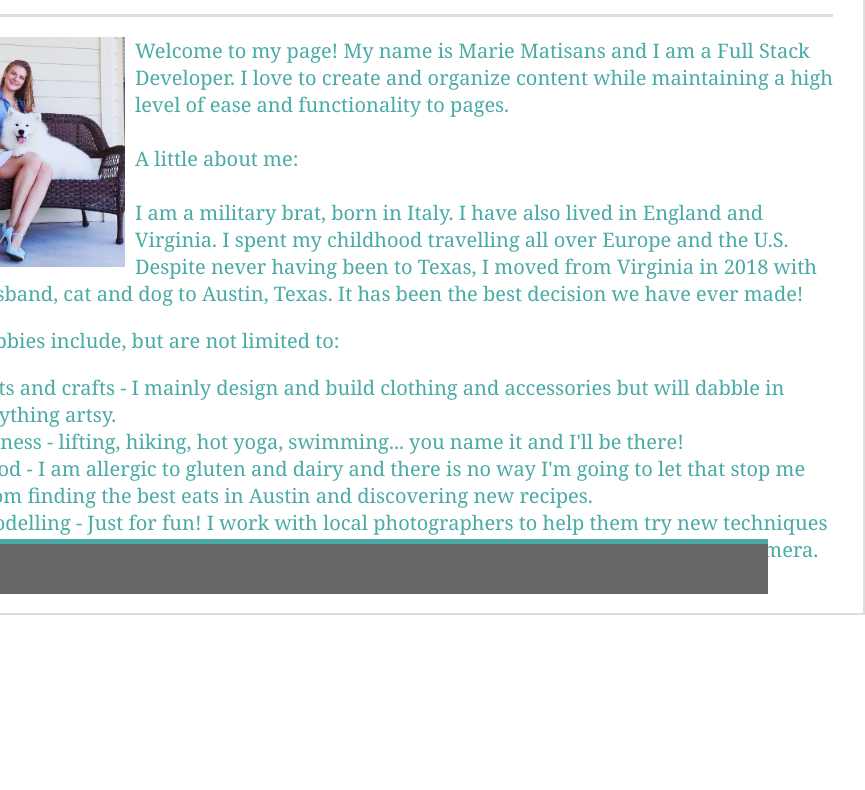
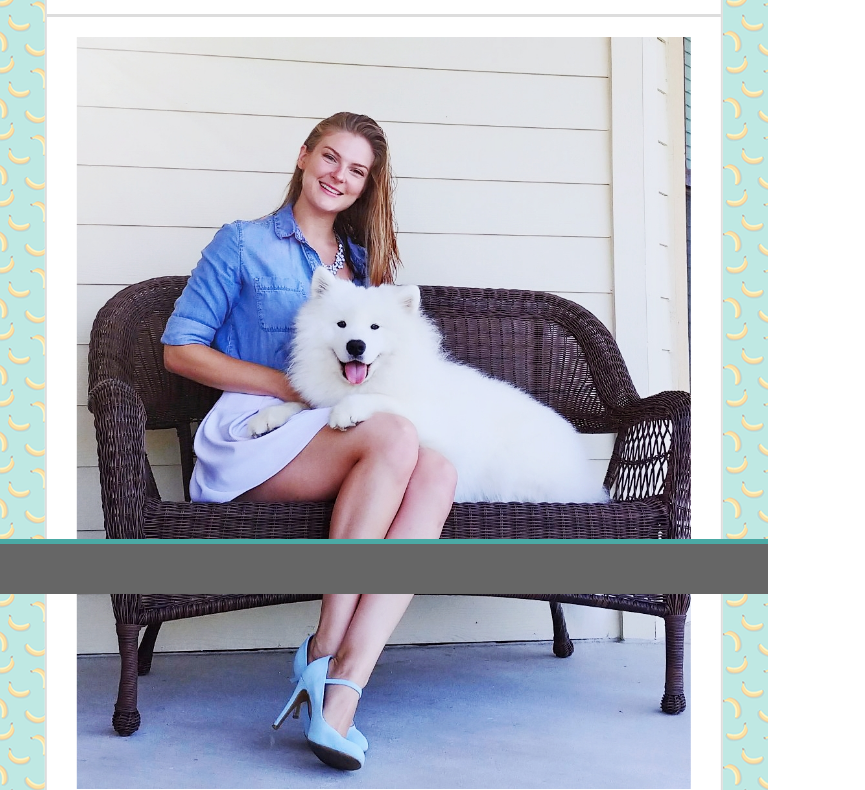
Before and after one commit to mbolters/Responsive-Portfolio, a plain HTML site: page index.html in a window 768 px wide. Shown: the part 206-996 px from the top of the page, 865 px wide, since content can reach past the window. Before the commit the page ends 821 px from the top, so only its background shows below. Drawn offline with Linux system fonts and the light colour scheme.

Commit message:
make photo top in smaller media, adjust bioContainers to fit with media query

```diff
--- a/assets/css/responsive.css
+++ b/assets/css/responsive.css
@@ -14,17 +14,20 @@
         width: 100%;
         overflow: auto;
     }
-    .biocontainer {
-        width: 100% !important;
-        overflow: hidden !important;
+    .bioContainer {
+        width: 80%;
+        overflow: hidden ;
     }
     .portfolio-pic-holder {
-        float: none !important;
+        float: none ;
     }
     #headercontent {
         max-width: 768px auto;
     }
-
+    #img {
+        width: 100%;
+        height: 100%;
+    }
 }
 
 
@@ -45,5 +48,11 @@
     #headercontent {
         max-width: 640px auto;
     }
-
+    #img {
+        width: 100%;
+        height: 100%;
+    }
+    input[type=submit] {
+        width: 100%;
+    }
 }
--- a/assets/css/style.css
+++ b/assets/css/style.css
@@ -19,6 +19,13 @@
     border-width:  0px 0px 3px 0px;
     z-index: 3;
 }
+#img {
+    float:left;
+    margin-right: 10px;
+    width: 190px;
+    height: 230px;
+
+}
 #headerContent {
     position: absolute;
     width: 960px;
@@ -26,6 +33,7 @@
     left: 50%;
     transform: translate(-50%, 0%);
 }
+
 #name {
     position: absolute;
     float: left;
@@ -120,7 +128,7 @@ input[type=text], select {
     height: 200px;
 }
 input[type=submit] {
-  width: 15%;
+  width: 20%;
   background-color: #4aaaa5;
   color: white;
   font-weight: bold;
--- a/index.html
+++ b/index.html
@@ -5,7 +5,7 @@
     <title>Welcome - Marie Matisans</title>
     <link rel= "stylesheet" type= "text/css" href= "assets/css/style.css">
     <link rel= "stylesheet" type= "text/css" href= "assets/css/responsive.css">
-    <!-- <meta name="viewport" content="width=device-width" /> -->
+    <meta name="viewport" content="width=device-width initial scale=1.0" />
 </head>
 
 <body background= "assets/images/bananas.png">
@@ -33,9 +33,8 @@
             </div>
             <div id= "bioSeperator"></div>
             <div>
-                <div id= "img">
-                    <img src="assets/images/AirBrush_20190726181335.jpg" style= "float:left; margin-right: 10px;" width="190" height="230">
-                </div>
+                <img id= "img"  src="assets/images/AirBrush_20190726181335.jpg" >
+
                 <p>
                     Welcome to my page! My name is Marie Matisans and I am a Full Stack Developer. I love to create and organize content while maintaining a high level of ease and functionality to pages.
                     <br>
```
Also changed, not shown: contact.html (+2 -1 lines), portfolio.html (+1 -1 lines).
